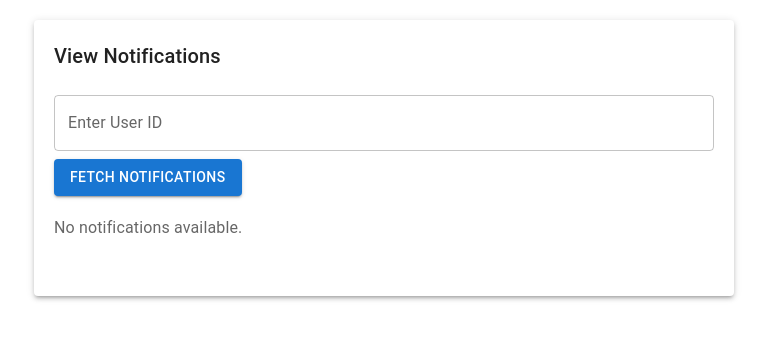
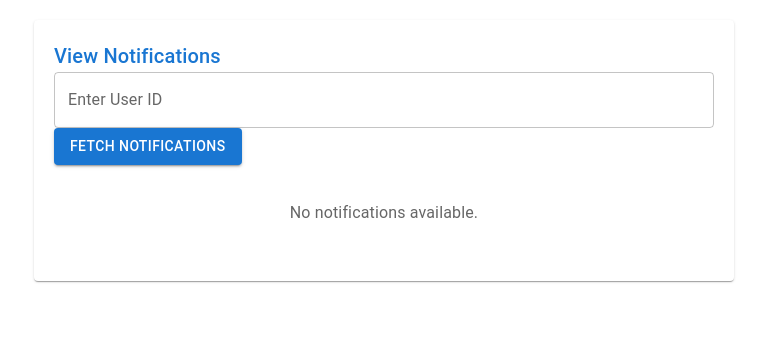
Before and after one commit to SandunRanjanaM/PAF_Assignment_Group_Project, a React (Create React App) app in the folder frontend/: page /NotificationViewer in a window 1280 px wide. Shown: the top 340 px of the page, without its empty margins (256-1023 px from the left). Built offline with nearby package versions, Linux system fonts and the light colour scheme.

Commit message:
add some css to the notification viwer

```diff
--- /dev/null
+++ b/frontend/src/components/NotificationViewer.css
@@ -0,0 +1,90 @@
+.notification-container {
+  padding: 20px;
+  max-width: 700px;
+  margin: 20px auto;
+  border-radius: 8px;
+  box-shadow: 0 2px 4px rgba(0, 0, 0, 0.1);
+}
+
+.notification-header {
+  margin-bottom: 20px;
+  color: #1976d2;
+  font-weight: 600;
+}
+
+.notification-input {
+  margin-bottom: 16px;
+}
+
+.notification-buttons {
+  display: flex;
+  gap: 12px;
+  margin-bottom: 16px;
+}
+
+.notification-list {
+  margin-top: 20px;
+}
+
+.notification-item {
+  transition: background-color 0.2s ease;
+  border-radius: 4px;
+  margin-bottom: 4px;
+}
+
+.notification-item:hover {
+  background-color: rgba(25, 118, 210, 0.12);
+}
+
+.notification-item.unread {
+  background-color: rgba(25, 118, 210, 0.08);
+}
+
+.notification-content {
+  display: flex;
+  align-items: flex-start;
+  gap: 8px;
+  padding: 12px;
+}
+
+.notification-message {
+  flex-grow: 1;
+}
+
+.notification-message.unread {
+  font-weight: 600;
+}
+
+.notification-meta {
+  margin-top: 8px;
+  color: #666;
+  font-size: 0.875rem;
+}
+
+.notification-date {
+  margin-top: 4px;
+  color: #888;
+  font-size: 0.75rem;
+}
+
+.notification-actions {
+  display: flex;
+  align-items: center;
+}
+
+.notification-divider {
+  margin: 0 !important;
+}
+
+.error-message {
+  color: #d32f2f;
+  margin-top: 10px;
+  font-size: 0.875rem;
+}
+
+.empty-state {
+  text-align: center;
+  color: #666;
+  margin-top: 20px;
+  padding: 20px;
+}
--- a/frontend/src/components/NotificationViewer.js
+++ b/frontend/src/components/NotificationViewer.js
@@ -1,5 +1,6 @@
 import React, { useState } from 'react';
 import { Circle as UnreadIcon, CheckCircle as ReadIcon, Check as CheckIcon } from '@mui/icons-material';
+import './NotificationViewer.css';
 
 import {
   TextField,
@@ -70,8 +71,8 @@ const NotificationViewer = () => {
   };
 
   return (
-    <Paper elevation={3} style={{ padding: '20px', maxWidth: 700, margin: '20px auto' }}>
-      <Typography variant="h6" gutterBottom>
+    <Paper className="notification-container">
+      <Typography variant="h6" className="notification-header">
         View Notifications
       </Typography>
       <TextField
@@ -80,9 +81,9 @@ const NotificationViewer = () => {
         variant="outlined"
         value={userId}
         onChange={(e) => setUserId(e.target.value)}
-        margin="normal"
+        className="notification-input"
       />
-      <Box sx={{ display: 'flex', gap: 2, mb: 2 }}>
+      <Box className="notification-buttons">
         <Button variant="contained" color="primary" onClick={handleFetchNotifications}>
           Fetch Notifications
         </Button>
@@ -94,38 +95,31 @@ const NotificationViewer = () => {
       </Box>
 
       {error && (
-        <Typography color="error" style={{ marginTop: 10 }}>
+        <Typography className="error-message">
           {error}
         </Typography>
       )}
 
-      {/* If no notifications */}
       {notifications.length === 0 && !error && (
-        <Typography color="textSecondary" style={{ marginTop: 20 }}>
+        <Typography className="empty-state">
           No notifications available.
         </Typography>
       )}
 
-      <List style={{ marginTop: 20 }}>
+      <List className="notification-list">
         {notifications.map((notif, index) => (
           <div key={index}>
             <ListItem
               alignItems="flex-start"
-              sx={{
-                backgroundColor: notif.isRead ? 'transparent' : 'rgba(25, 118, 210, 0.08)',
-                '&:hover': {
-                  backgroundColor: 'rgba(25, 118, 210, 0.12)',
-                },
-              }}
+              className={`notification-item ${!notif.isRead ? 'unread' : ''}`}
             >
               <ListItemText
                 primary={
-                  <Box sx={{ display: 'flex', alignItems: 'center', gap: 1 }}>
+                  <Box className="notification-content">
                     {notif.isRead ? <ReadIcon color="action" /> : <UnreadIcon color="primary" />}
                     <Typography
                       component="span"
-                      variant="body1"
-                      sx={{ fontWeight: notif.isRead ? 'normal' : 'bold' }}
+                      className={`notification-message ${!notif.isRead ? 'unread' : ''}`}
                     >
                       {notif.message}
                     </Typography>
@@ -133,18 +127,15 @@ const NotificationViewer = () => {
                 }
                 secondary={
                   <>
-                    <Typography variant="body2" color="textSecondary">
+                    <Typography className="notification-meta">
                       From: {notif.senderUserId || 'Unknown'}
                     </Typography>
-                    <Typography variant="body2" color="textSecondary">
+                    <Typography className="notification-meta">
                       Post ID: {notif.postId}
                     </Typography>
-                    <div style={{ marginTop: 5 }}>
-                      {/* Added check for undefined dates */}
-                      <Typography variant="body2" color="textSecondary">
-                        Date: {formatDate(notif.date || notif.timestamp)} {/* Use 'timestamp' if 'date' is missing */}
-                      </Typography>
-                    </div>
+                    <Typography className="notification-date">
+                      Date: {formatDate(notif.date || notif.timestamp)}
+                    </Typography>
                   </>
                 }
               />
@@ -154,12 +145,13 @@ const NotificationViewer = () => {
                   aria-label="mark as read"
                   onClick={() => handleMarkAsRead(notif.id)}
                   size="small"
+                  className="notification-actions"
                 >
                   <CheckIcon color="primary" />
                 </IconButton>
               )}
             </ListItem>
-            <Divider />
+            <Divider className="notification-divider" />
           </div>
         ))}
       </List>
```
